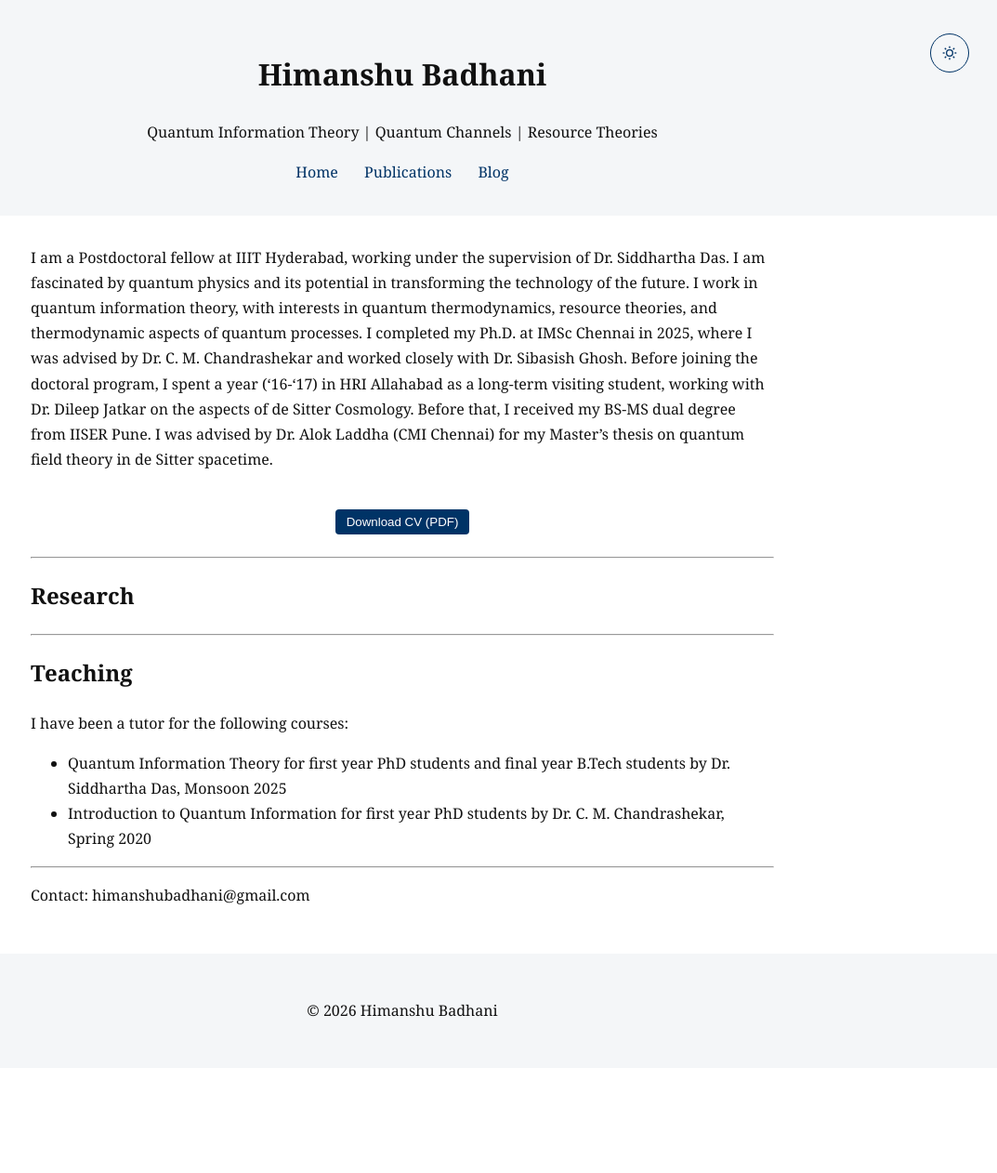
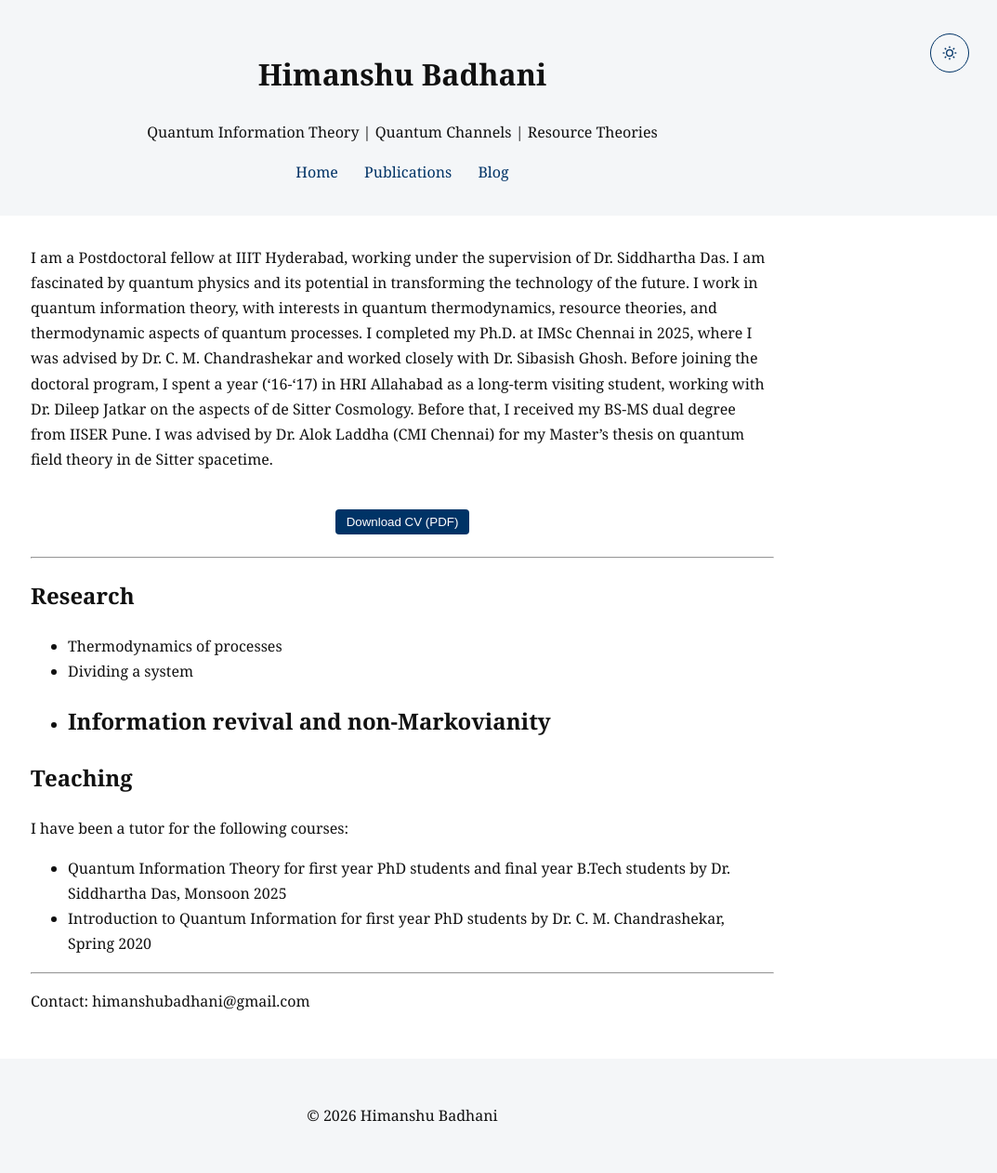
Before and after one commit to himanshubadhani/himanshubadhani.github.io, a Jekyll site: the page built from index.md, in a window 1280 px wide. Shown: the whole page at 93% size, without its empty margins (207-1280 px from the left). Built offline with Jekyll 4.4.1, drawn with Linux system fonts in a browser that asks for light colours; before the commit the page ends 1149 px from its top, so only the background shows below that.

Commit message:
Update index.md

```diff
--- a/index.md
+++ b/index.md
@@ -11,7 +11,9 @@ I am a Postdoctoral fellow at IIIT Hyderabad, working under the supervision of D
 </div>
 ---
 ## Research
-
+- Thermodynamics of processes
+- Dividing a system
+- Information revival and non-Markovianity
 ---
 
 ## Teaching
```
